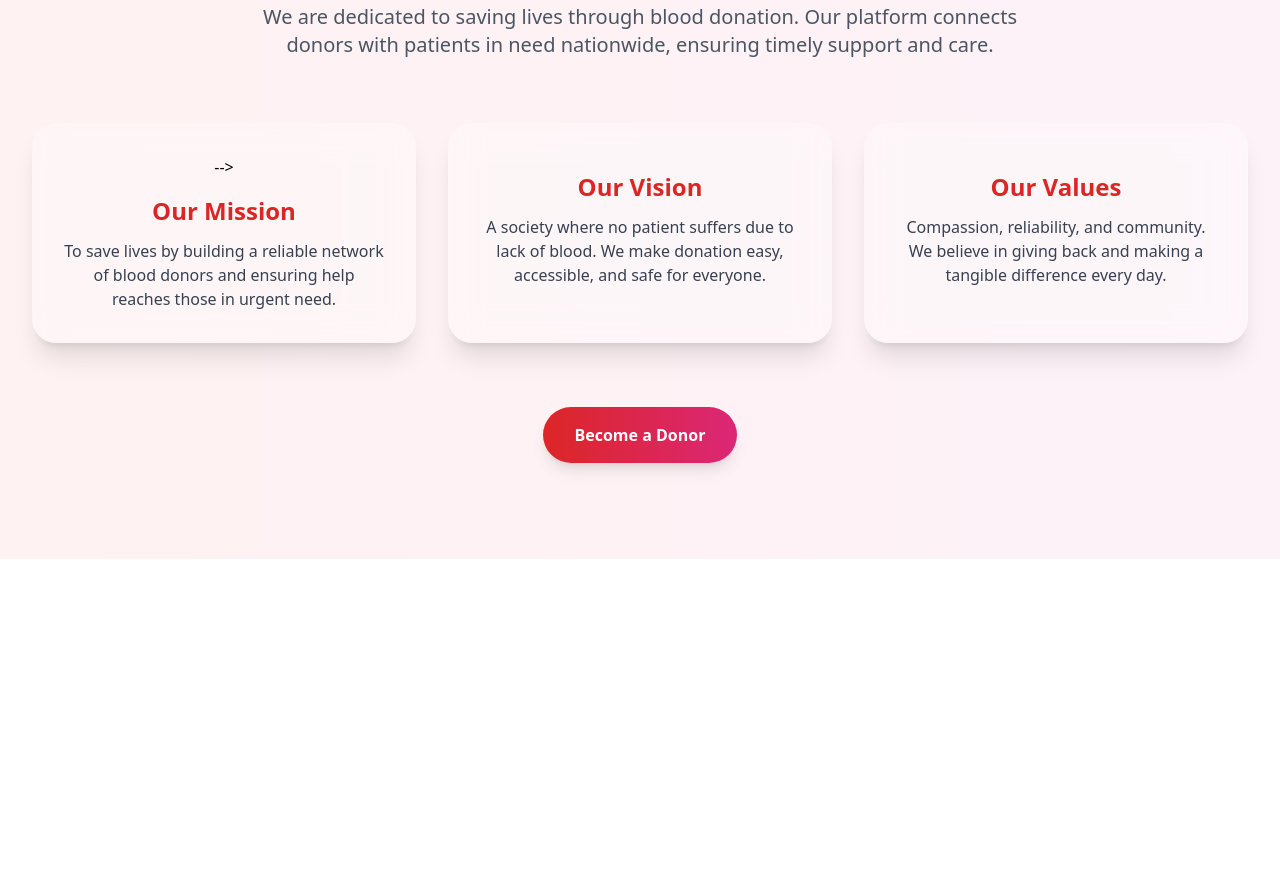
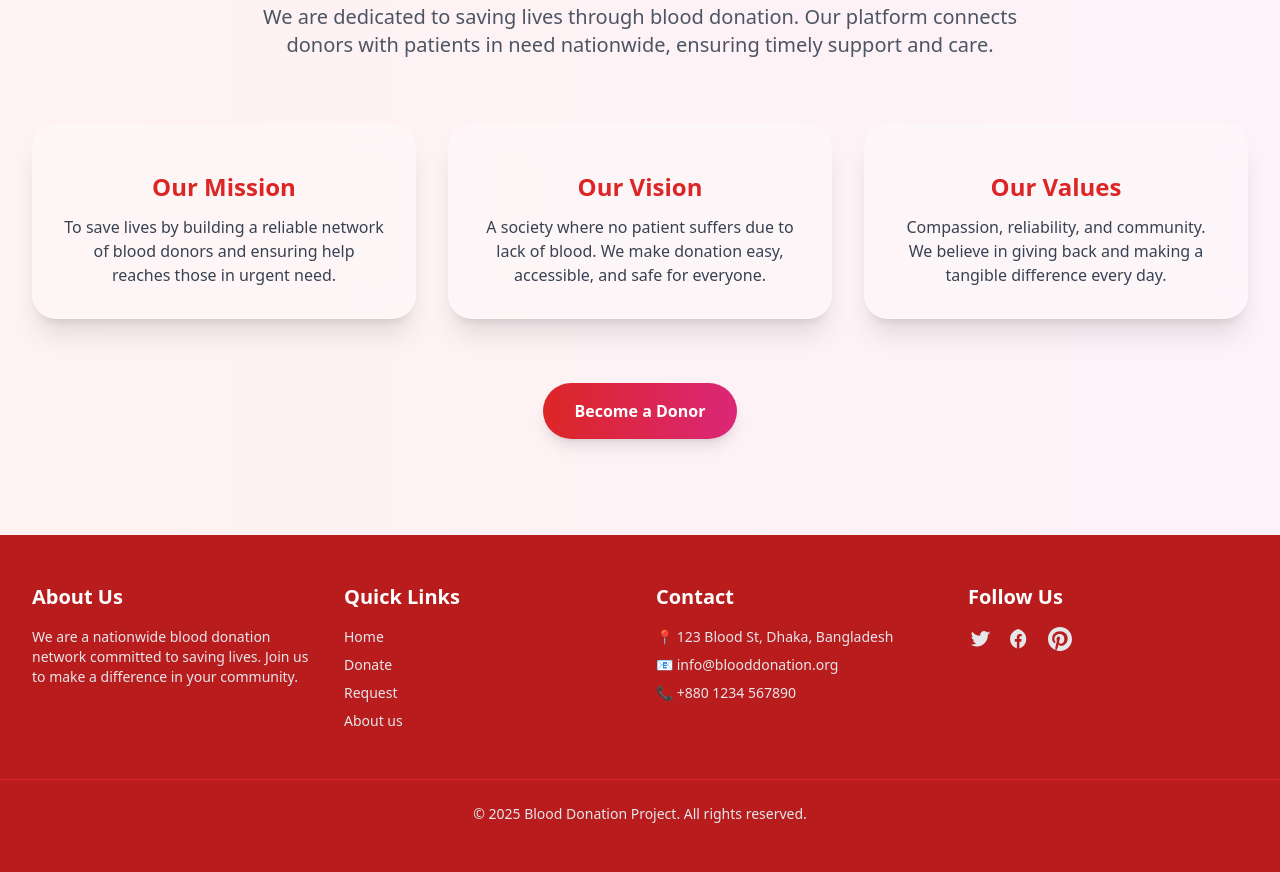
Before and after one commit to MDIQBAL7/Blood-donation, a plain HTML site: page index.html in a window 1280 px wide. Shown: the part 1021-1893 px from the top of the page. Before the commit the page ends 1580 px from the top, so only its background shows below. Drawn offline with nearby package versions, Linux system fonts and the light colour scheme; a script that the page names is missing.

```diff
--- a/index.html
+++ b/index.html
@@ -215,7 +215,7 @@
 <!-- login modal end -->
 
 <!-- about us section start  -->
- <section class="bg-gradient-to-r from-red-50 to-pink-50 py-24">
+ <section id="about" class="bg-gradient-to-r from-red-50 to-pink-50 py-24">
   <div class="max-w-7xl mx-auto px-6 lg:px-8 text-center">
 
     <!-- Heading -->
@@ -231,7 +231,7 @@
 
       <!-- Mission Card -->
       <div class="bg-white/30 backdrop-blur-lg rounded-3xl shadow-xl p-8 transition-transform transform hover:scale-105 hover:shadow-2xl">
-        <div class="mb-4"> -->
+        <div class="mb-4">
         </div>
         <h3 class="text-2xl font-bold text-red-600 mb-3">Our Mission</h3>
         <p class="text-gray-700">
@@ -273,7 +273,64 @@
 
 <!-- about us section end -->
 
+<!-- footer start  -->
+ <footer class="bg-red-700 text-white py-12">
+  <div class="max-w-7xl mx-auto px-6 lg:px-8 grid grid-cols-1 md:grid-cols-4 gap-8">
 
+    <!-- About -->
+    <div>
+      <h3 class="text-xl font-bold mb-4">About Us</h3>
+      <p class="text-gray-200 text-sm">
+        We are a nationwide blood donation network committed to saving lives. Join us to make a difference in your community.
+      </p>
+    </div>
+
+    <!-- Quick Links -->
+    <div>
+      <h3 class="text-xl font-bold mb-4">Quick Links</h3>
+      <ul class="space-y-2 text-gray-200 text-sm">
+        <li><a href="index.html" class="hover:text-white">Home</a></li>
+        <li><a href="dooner.html" class="hover:text-white">Donate</a></li>
+        <li><a onclick="openModal('registerModal')" class="hover:text-white cursor-pointer">Request</a></li>
+        <li><a href="#about" class="hover:text-white">About us</a></li>
+      </ul>
+    </div>
+
+    <!-- Contact -->
+    <div>
+      <h3 class="text-xl font-bold mb-4">Contact</h3>
+      <ul class="text-gray-200 text-sm space-y-2">
+        <li>📍 123 Blood St, Dhaka, Bangladesh</li>
+        <li>📧 info@blooddonation.org</li>
+        <li>📞 +880 1234 567890</li>
+      </ul>
+    </div>
+
+    <!-- Social -->
+    <div>
+      <h3 class="text-xl font-bold mb-4">Follow Us</h3>
+      <div class="flex space-x-4">
+        <a href="#" class="text-gray-200 hover:text-white">
+          <svg class="w-6 h-6" fill="currentColor" viewBox="0 0 24 24"><path d="M22.46 6c-.77.35-1.5.6-2.26.7a3.93 3.93 0 0 0 1.72-2.17c-.78.46-1.65.8-2.57.98A3.92 3.92 0 0 0 16.09 4c-2.18 0-3.95 1.76-3.95 3.95 0 .31.04.62.1.91-3.28-.16-6.18-1.73-8.13-4.1-.34.58-.53 1.25-.53 1.96 0 1.35.69 2.54 1.74 3.24-.64-.02-1.25-.2-1.78-.49v.05c0 1.89 1.34 3.47 3.12 3.83-.33.09-.67.14-1.02.14-.25 0-.5-.02-.74-.07.5 1.55 1.94 2.67 3.65 2.7a7.87 7.87 0 0 1-4.86 1.67c-.32 0-.64-.02-.95-.06a11.1 11.1 0 0 0 6 1.75c7.2 0 11.13-5.97 11.13-11.15 0-.17 0-.34-.01-.5A7.93 7.93 0 0 0 22.46 6z"/></svg>
+        </a>
+        <a href="#" class="text-gray-200 hover:text-white">
+          <svg class="w-6 h-6" fill="currentColor" viewBox="0 0 24 24"><path d="M12 2.04c-5.5 0-9.96 4.46-9.96 9.96 0 4.41 2.87 8.14 6.84 9.46v-6.7h-2.06V12h2.06v-1.7c0-2.04 1.2-3.18 3.05-3.18.88 0 1.8.16 1.8.16v1.97h-1.01c-.99 0-1.3.61-1.3 1.24V12h2.22l-.36 2.76h-1.86v6.7c3.97-1.32 6.84-5.05 6.84-9.46 0-5.5-4.46-9.96-9.96-9.96z"/></svg>
+        </a>
+        <a href="#" class="text-gray-200 hover:text-white">
+          <svg class="w-6 h-6" fill="currentColor" viewBox="0 0 24 24"><path d="M12 0C5.37 0 0 5.37 0 12c0 5.09 3.14 9.41 7.5 11.11-.1-.94-.2-2.38.04-3.41.21-.91 1.36-5.77 1.36-5.77s-.34-.68-.34-1.68c0-1.57.91-2.74 2.03-2.74.96 0 1.42.72 1.42 1.58 0 .96-.61 2.4-.93 3.73-.27 1.12.57 2.03 1.69 2.03 2.03 0 3.6-2.14 3.6-5.22 0-2.73-1.97-4.65-4.77-4.65-3.25 0-5.15 2.44-5.15 4.97 0 .99.38 2.05.85 2.63a.34.34 0 0 1 .08.33c-.09.36-.3 1.12-.34 1.28-.05.21-.18.26-.41.15-1.53-.7-2.48-2.93-2.48-4.72 0-3.83 2.78-7.34 8.03-7.34 4.21 0 7.48 3.01 7.48 7.03 0 4.2-2.65 7.59-6.33 7.59-1.24 0-2.4-.65-2.8-1.42 0 0-.67 2.55-.82 3.08-.25.94-.93 1.87-1.49 2.62C9.08 23.73 10.51 24 12 24c6.63 0 12-5.37 12-12S18.63 0 12 0z"/></svg>
+        </a>
+      </div>
+    </div>
+
+  </div>
+
+  <!-- Footer Bottom -->
+  <div class="mt-12 border-t border-red-600 pt-6 text-center text-gray-200 text-sm">
+    &copy; 2025 Blood Donation Project. All rights reserved.
+  </div>
+</footer>
+
+<!-- footer end -->
 
 <!-- Scripts -->
 <script src="https://cdn.jsdelivr.net/npm/tesseract.js@4.1.1/dist/tesseract.min.js"></script>
```
